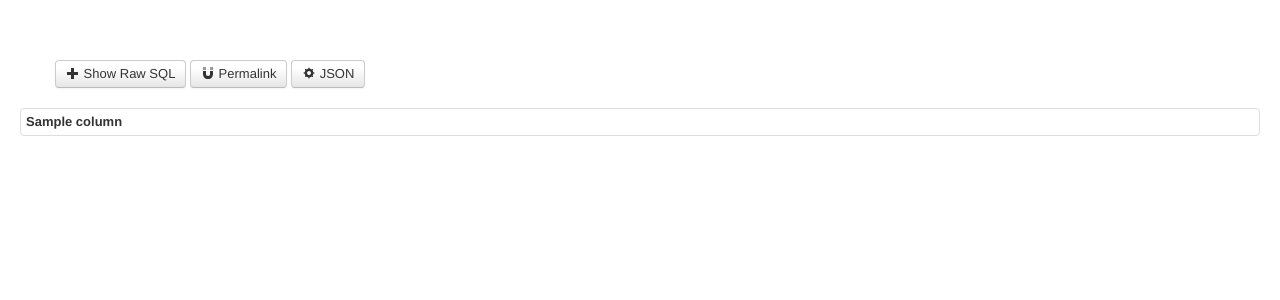
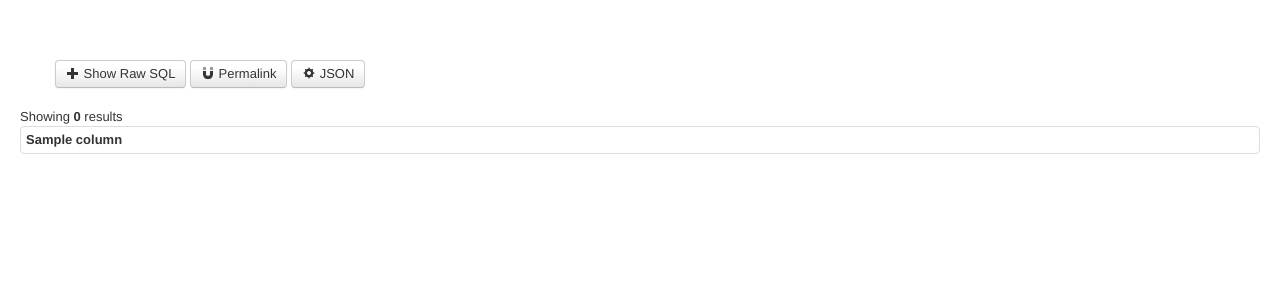
Before and after one commit to box/Anemometer, a PHP site: template views/report_result.php in a window 1280 px wide. Shown: the top 300 px of the page. Run offline with PHP 8.4, Linux system fonts and the light colour scheme; the template is opened without the code that fills it: most values are stand-ins (such as "Sample title", 1, 10 or a date in 2020); data that the repository does not hold is empty.

Commit message:
added total count before table results display (fixes #100)
This is handy to know if there are more than LIMIT queries
to display, or if you're looking at the full list

```diff
--- a/views/report_result.php
+++ b/views/report_result.php
@@ -25,12 +25,14 @@ $( function ()  {
 			  <pre class="prettyprint lang-sql"><?php echo $sql ?></pre>
 		</div>
     </div>
+
 </div>
 
 </div>
 </div>
 
 <div style="margin: 20px">
+    Showing <b><?php echo count($result); ?></b> results
 	<table class="table table-striped table-bordered table-condensed">
 		<thead>
 			<tr>
```
